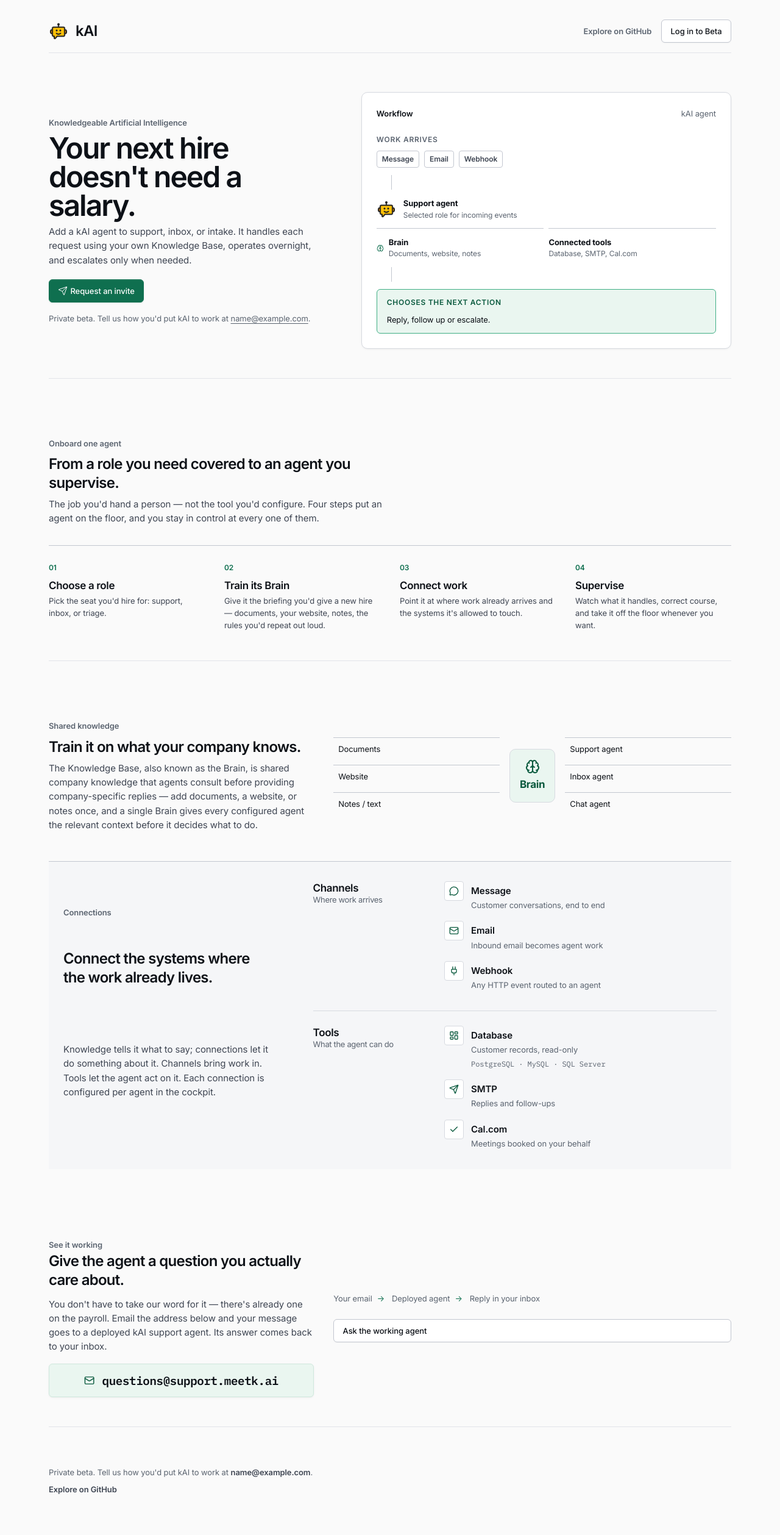
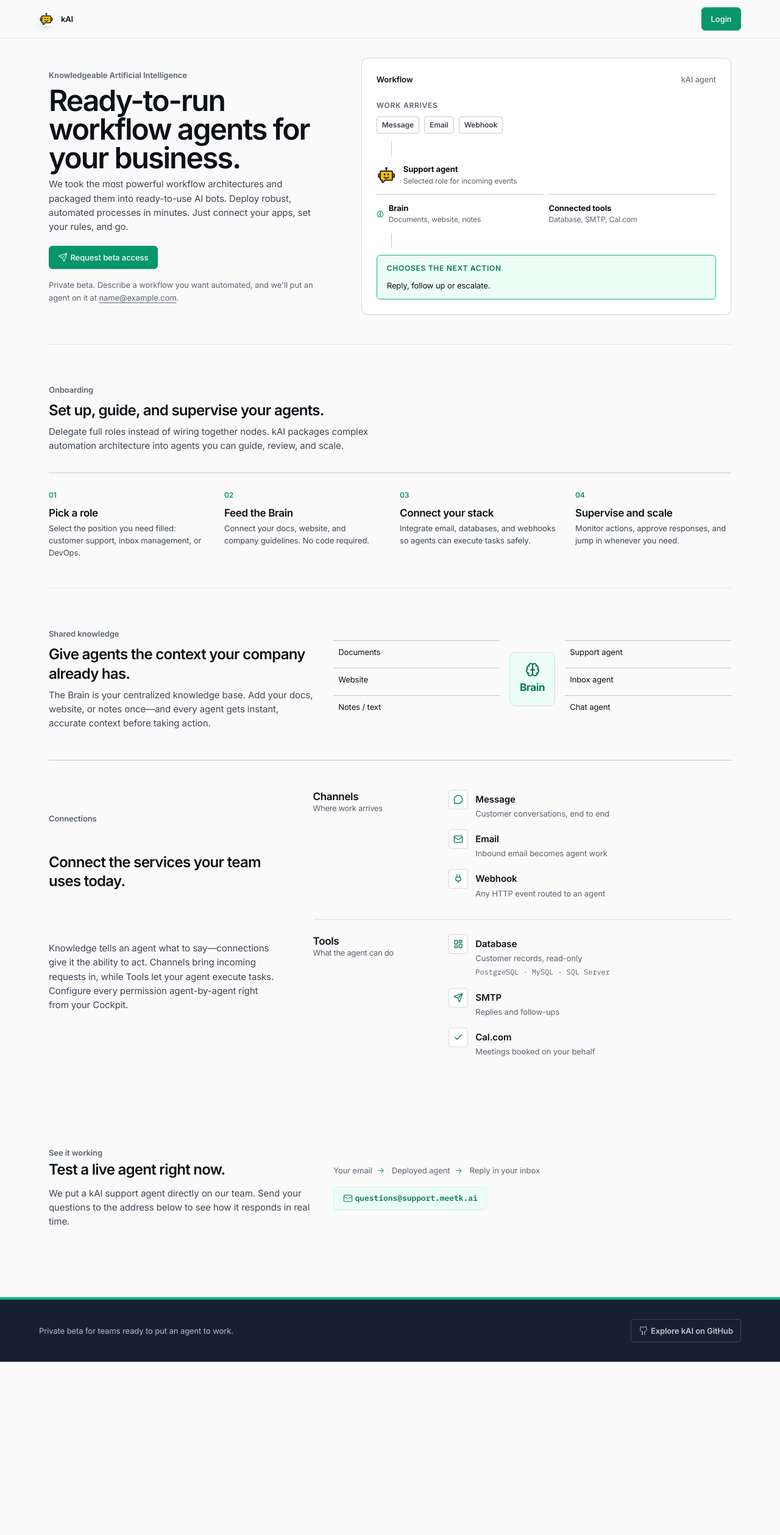
Before and after one commit to malvavisc0/meetkai, a Python web app: template src/kai/cockpit/templates/index.html in a window 1280 px wide. Shown: the whole page at 61% size. After the commit the page ends 2233 px from the top, so only its background shows below. Run offline with Jinja, Linux system fonts and the light colour scheme; the template is opened without the code that fills it: most values are stand-ins (such as "Sample title", 1, 10 or a date in 2020).

Commit message:
improving the landing page

```diff
--- a/src/kai/cockpit/static/cockpit.css
+++ b/src/kai/cockpit/static/cockpit.css
@@ -60,12 +60,12 @@
     --color-panel-text: #e7e9ec;
     --color-panel-border: #1c2029;
 
-    /* Accent — green, reserved for "active/positive" signal only */
-    --color-accent-50: #eaf6f0;
-    --color-accent-100: #cfe8dd;
-    --color-accent-500: #3fae84;
-    --color-accent-600: #0f6f4f;
-    --color-accent-700: #0a5a3e;
+    /* Accent — vibrant emerald provides a clear action and live-state signal. */
+    --color-accent-50: #ecfdf5;
+    --color-accent-100: #d1fae5;
+    --color-accent-500: #10b981;
+    --color-accent-600: #059669;
+    --color-accent-700: #047857;
     --color-tertiary: var(--color-accent-600);
     --color-action: var(--color-accent-600);
     --color-action-text: #ffffff;
@@ -99,7 +99,6 @@
     --text-xl: 1.5rem;     /* 24px — page titles */
     --text-2xl: clamp(1.75rem, 3vw, 2.25rem); /* hero/display */
     --text-landing-display: clamp(2.75rem, 3.75vw, 4rem); /* landing promise */
-    --text-landing-email: clamp(1.125rem, 1.5vw, 1.375rem); /* landing proof address */
 
     /* Spacing */
     --space-3xs: 2px;
@@ -1554,14 +1557,22 @@
     gap: var(--space-3xl);
   }
 
+  /* --- Full-width landing navigation (seamless) --- */
   .landing-nav {
+    padding: var(--space-sm) var(--space-xl);
+    background: var(--color-page);
+    border-bottom: 1px solid var(--color-divider);
+    color: var(--color-ink);
+  }
+
+  .landing-nav__inner {
     display: flex;
     flex-wrap: wrap;
     gap: var(--space-sm);
     justify-content: space-between;
     align-items: center;
-    padding-bottom: var(--space-md);
-    border-bottom: 1px solid var(--color-divider);
+    width: min(100%, calc(var(--space-3xl) * 18));
+    margin: auto;
   }
 
   .landing-brand {
@@ -1570,15 +1581,16 @@
     gap: var(--space-sm);
     color: var(--color-ink);
     font-weight: 600;
-    font-size: var(--text-xl);
-    letter-spacing: -0.03em;
+    font-size: var(--text-sm);
+    letter-spacing: -0.01em;
     text-decoration: none;
   }
 
   .landing-brand__mark {
-    width: var(--space-xl);
-    height: var(--space-xl);
+    width: var(--space-lg);
+    height: var(--space-lg);
     border-radius: var(--radius-sm);
+    box-shadow: 0 4px 12px -6px color-mix(in srgb, var(--color-accent-600) 70%, transparent);
   }
 
   .landing-hero__grid {
@@ -1644,14 +1656,14 @@
   }
 
   .landing-nav__github {
-    color: var(--color-muted);
+    color: color-mix(in srgb, var(--color-panel-text) 76%, transparent);
     font-size: var(--text-sm);
     font-weight: 600;
     text-decoration: none;
   }
 
   .landing-nav__github:hover {
-    color: var(--color-ink);
+    color: var(--color-panel-text);
   }
 
   .landing-workflow {
@@ -1810,7 +1822,7 @@
   .landing-section {
     display: grid;
     gap: var(--space-xl);
-    padding-top: calc(var(--space-3xl) + var(--space-xl));
+    padding-top: var(--space-3xl);
     border-top: 1px solid var(--color-divider);
   }
 
@@ -1919,19 +1931,18 @@
   .landing-connections {
     grid-template-columns: minmax(0, 0.7fr) minmax(0, 1.3fr);
     gap: var(--space-3xl);
-    padding: var(--space-xl) 0;
+    padding: var(--space-2xl) 0;
     border-top: 1px solid var(--color-border-strong);
-    background: var(--color-surface-alt);
   }
 
   .landing-connections .landing-section__intro {
-    padding-left: var(--space-lg);
+    padding-left: 0;
   }
 
   .landing-connections__content {
     display: grid;
     gap: var(--space-xl);
-    padding-right: var(--space-lg);
+    padding-right: 0;
   }
 
   .landing-connections__group {
@@ -2025,7 +2036,7 @@
     grid-template-columns: minmax(0, 0.8fr) minmax(280px, 1.2fr);
     align-items: center;
     border-top: 0;
-    padding-top: var(--space-3xl);
+    padding-block: var(--space-2xl);
   }
 
   .landing-proof__copy {
@@ -2034,61 +2045,24 @@
     color: var(--color-ink-secondary);
   }
 
-  .landing-proof__email {
-    display: flex;
-    align-items: center;
-    justify-content: center;
-    gap: var(--space-sm);
-    max-width: 100%;
-    margin: var(--space-md) auto 0;
-    padding: var(--space-sm) var(--space-md);
-    border: 1px solid var(--color-accent-100);
-    border-radius: var(--radius-md);
+  .landing-proof__action {
+    display: grid;
+    justify-items: start;
+    gap: var(--space-md);
+  }
+
+  .landing-proof__cta {
+    border-color: var(--color-accent-100);
     background: var(--color-accent-50);
-    box-shadow: var(--shadow-sm);
-    color: var(--color-ink);
+    color: var(--color-accent-700);
     font-family: var(--font-mono);
-    font-size: var(--text-landing-email);
-    font-weight: 600;
-    letter-spacing: -0.02em;
-    text-decoration: none;
-    white-space: nowrap;
-    min-width: 0;
-  }
-
-  .landing-proof__email:hover {
+    font-weight: 600;
+  }
+
+  .landing-proof__cta:hover {
     border-color: var(--color-accent-500);
-    background: color-mix(in srgb, var(--color-accent-50) 60%, var(--color-surface));
-  }
-
-  .landing-proof__email:focus-visible {
-    outline: none;
-    border-color: var(--color-accent-600);
-    box-shadow: var(--shadow-focus-accent);
-  }
-
-  .landing-proof__email-icon {
-    display: inline-flex;
-    align-items: center;
-    justify-content: center;
-    flex-shrink: 0;
+    background: var(--color-surface);
     color: var(--color-accent-700);
-  }
-
-  .landing-proof__email-icon svg {
-    width: 0.9em;
-    height: 0.9em;
-  }
-
-  .landing-proof__email-text {
-    overflow: hidden;
-    text-overflow: ellipsis;
-    min-width: 0;
-  }
-
-  .landing-proof__action {
-    display: grid;
-    gap: var(--space-lg);
   }
 
   .landing-proof__path {
@@ -2106,13 +2080,23 @@
     color: var(--color-accent-600);
   }
 
+  /* --- Full-width landing footer (dark) --- */
   .landing-footer {
-    display: grid;
-    gap: var(--space-xs);
-    padding-top: var(--space-3xl);
-    border-top: 1px solid var(--color-divider);
-    color: var(--color-muted);
-    font-size: var(--text-sm);
+    padding: var(--space-xl);
+    border-top: var(--space-2xs) solid var(--color-accent-500);
+    background: #172033;
+    color: color-mix(in srgb, var(--color-panel-text) 76%, transparent);
+    font-size: var(--text-sm);
+  }
+
+  .landing-footer__inner {
+    display: flex;
+    flex-wrap: wrap;
+    align-items: center;
+    justify-content: space-between;
+    gap: var(--space-md);
+    width: min(100%, calc(var(--space-3xl) * 18));
+    margin: auto;
   }
 
   .landing-footer p {
@@ -2120,18 +2104,27 @@
   }
 
   .landing-footer a {
-    color: var(--color-ink-secondary);
+    color: color-mix(in srgb, var(--color-panel-text) 82%, transparent);
     font-weight: 600;
     text-decoration: none;
   }
 
   .landing-footer a:hover {
-    color: var(--color-ink);
+    color: var(--color-panel-text);
   }
 
   .landing-footer__github {
-    color: var(--color-muted);
-    font-weight: 600;
+    display: inline-flex;
+    align-items: center;
+    gap: var(--space-2xs);
+    justify-content: center;
+    padding: var(--space-xs) var(--space-sm);
+    border-radius: var(--radius-sm);
+    border: 1px solid color-mix(in srgb, var(--color-panel-text) 18%, transparent);
+  }
+
+  .landing-footer__github:hover {
+    border-color: color-mix(in srgb, var(--color-panel-text) 42%, transparent);
   }
 
   @media (max-width: 760px) {
--- a/src/kai/cockpit/templates/index.html
+++ b/src/kai/cockpit/templates/index.html
@@ -1,35 +1,36 @@
 {% extends "base.html" %}
 {% block topbar %}{% endblock %}
 {% block content %}
-<div class="page landing-page">
-  <section class="landing-hero">
 <header class="landing-nav">
+  <div class="landing-nav__inner">
     <a class="landing-brand" href="/" aria-label="kAI home">
       <img class="landing-brand__mark" src="/static/icon-192.png" alt="">
       <span>kAI</span>
     </a>
     <div class="landing-nav__actions">
-        <a class="landing-nav__github" href="https://github.com/malvavisc0/meetkai">Explore on GitHub</a>
       {% if user %}
       <a class="button" href="/console">Manage your agents</a>
       {% else %}
-        <a class="button" href="/login">Log in to Beta</a>
+      <a class="button button--primary" href="/login">Login</a>
       {% endif %}
+    </div>
   </div>
 </header>
 
+<div class="page landing-page">
+  <section class="landing-hero">
     <div class="landing-hero__grid">
       <div class="landing-copy landing-copy--hero">
         <p class="landing-eyebrow">Knowledgeable Artificial Intelligence</p>
-        <h1 class="landing-title">Your next hire doesn't need a salary.</h1>
-        <p class="landing-lede">Add a kAI agent to support, inbox, or intake. It handles each request using your own Knowledge Base, operates overnight, and escalates only when needed.</p>
+<h1 class="landing-title">Ready-to-run workflow agents for your business.</h1>
+<p class="landing-lede">We took the most powerful workflow architectures and packaged them into ready-to-use AI bots. Deploy robust, automated processes in minutes. Just connect your apps, set your rules, and go.</p>
         <div class="landing-actions">
           <a href="mailto:{{ contact_email }}" class="button button--primary">
             <span class="icon">{% include "icons/send.svg" %}</span>
-            Request an invite
+            Request beta access
           </a>
         </div>
-        <p class="landing-invite muted">Private beta. Tell us how you'd put kAI to work at <a href="mailto:{{ contact_email }}">{{ contact_email }}</a>.</p>
+        <p class="landing-invite muted">Private beta. Describe a workflow you want automated, and we'll put an agent on it at <a href="mailto:{{ contact_email }}">{{ contact_email }}</a>.</p>
       </div>
 
       <div class="landing-workflow" role="img" aria-label="Example workflow: work arrives through WhatsApp or Resend Email Inbox, a support agent consults the Brain and connected tools, then chooses an action.">
@@ -75,25 +76,25 @@
 
   <section class="landing-section landing-steps" aria-labelledby="onboard-title">
     <div class="landing-section__intro">
-      <p class="landing-eyebrow">Onboard one agent</p>
-      <h2 id="onboard-title" class="landing-section__title">From a role you need covered to an agent you supervise.</h2>
-      <p class="landing-section__copy">The job you'd hand a person — not the tool you'd configure. Four steps put an agent on the floor, and you stay in control at every one of them.</p>
+<p class="landing-eyebrow">Onboarding</p>
+<h2 id="onboard-title" class="landing-section__title">Set up, guide, and supervise your agents.</h2>
+<p class="landing-section__copy">Delegate full roles instead of wiring together nodes. kAI packages complex automation architecture into agents you can guide, review, and scale.</p>
     </div>
     <ol class="landing-steps__path">
-      <li><span class="landing-step__number">01</span><h3>Choose a role</h3><p>Pick the seat you'd hire for: support, inbox, or triage.</p></li>
-      <li><span class="landing-step__number">02</span><h3>Train its Brain</h3><p>Give it the briefing you'd give a new hire — documents, your website, notes, the rules you'd repeat out loud.</p></li>
-      <li><span class="landing-step__number">03</span><h3>Connect work</h3><p>Point it at where work already arrives and the systems it's allowed to touch.</p></li>
-      <li><span class="landing-step__number">04</span><h3>Supervise</h3><p>Watch what it handles, correct course, and take it off the floor whenever you want.</p></li>
+      <li><span class="landing-step__number">01</span><h3>Pick a role</h3><p>Select the position you need filled: customer support, inbox management, or DevOps.</p></li>
+      <li><span class="landing-step__number">02</span><h3>Feed the Brain</h3><p>Connect your docs, website, and company guidelines. No code required.</p></li>
+      <li><span class="landing-step__number">03</span><h3>Connect your stack</h3><p>Integrate email, databases, and webhooks so agents can execute tasks safely.</p></li>
+      <li><span class="landing-step__number">04</span><h3>Supervise and scale</h3><p>Monitor actions, approve responses, and jump in whenever you need.</p></li>
     </ol>
   </section>
 
   <section class="landing-section landing-brain" aria-labelledby="brain-title">
     <div class="landing-section__intro">
       <p class="landing-eyebrow">Shared knowledge</p>
-      <h2 id="brain-title" class="landing-section__title">Train it on what your company knows.</h2>
-      <p class="landing-section__copy">The Knowledge Base, also known as the Brain, is shared company knowledge that agents consult before providing company-specific replies — add documents, a website, or notes once, and a single Brain gives every configured agent the relevant context before it decides what to do.</p>
+<h2 id="brain-title" class="landing-section__title">Give agents the context your company already has.</h2>
+<p class="landing-section__copy">The Brain is your centralized knowledge base. Add your docs, website, or notes once—and every agent gets instant, accurate context before taking action.</p>
     </div>
-    <div class="landing-brain__diagram" role="img" aria-label="Documents, a website, and notes feed the Brain, which provides shared knowledge to support and inbox agents.">
+    <div class="landing-brain__diagram" role="img" aria-label="Documents, a website, and notes flow into the Brain, which provides shared knowledge to support and inbox agents.">
       <div class="landing-brain__sources"><span>Documents</span><span>Website</span><span>Notes / text</span></div>
       <div class="landing-brain__node"><span class="landing-brain__icon" aria-hidden="true">{% include "icons/brain.svg" %}</span><strong>Brain</strong></div>
       <div class="landing-brain__agents"><span>Support agent</span><span>Inbox agent</span><span>Chat agent</span></div>
@@ -103,8 +104,8 @@
   <section class="landing-section landing-connections" aria-labelledby="connections-title">
     <div class="landing-section__intro">
       <p class="landing-eyebrow">Connections</p>
-      <h2 id="connections-title" class="landing-section__title">Connect the systems where the work already lives.</h2>
-      <p class="landing-section__copy">Knowledge tells it what to say; connections let it do something about it. Channels bring work in. Tools let the agent act on it. Each connection is configured per agent in the cockpit.</p>
+<h2 id="connections-title" class="landing-section__title">Connect the services your team uses today.</h2>
+<p class="landing-section__copy">Knowledge tells an agent what to say—connections give it the ability to act. Channels bring incoming requests in, while Tools let your agent execute tasks. Configure every permission agent-by-agent right from your Cockpit.</p>
     </div>
     <div class="landing-connections__content">
       <div class="landing-connections__group">
@@ -166,22 +167,26 @@
   <section id="see-it-working" class="landing-section landing-proof" aria-labelledby="proof-title">
     <div>
 <p class="landing-eyebrow">See it working</p>
-      <h2 id="proof-title" class="landing-proof__title">Give the agent a question you actually care about.</h2>
-      <p class="landing-proof__copy">You don't have to take our word for it — there's already one on the payroll. Email the address below and your message goes to a deployed kAI support agent. Its answer comes back to your inbox.</p>
-      <a class="landing-proof__email" href="mailto:questions@support.meetk.ai">
-        <span class="landing-proof__email-icon" aria-hidden="true">{% include "icons/mail.svg" %}</span>
-        <span class="landing-proof__email-text">questions@support.meetk.ai</span>
-      </a>
+<h2 id="proof-title" class="landing-proof__title">Test a live agent right now.</h2>
+<p class="landing-proof__copy">We put a kAI support agent directly on our team. Send your questions to the address below to see how it responds in real time.</p>
     </div>
       <div class="landing-proof__action">
         <p class="landing-proof__path"><span>Your email</span><span>Deployed agent</span><span>Reply in your inbox</span></p>
-      <a href="mailto:questions@support.meetk.ai" class="button">Ask the working agent</a>
+        <a href="mailto:questions@support.meetk.ai" class="button landing-proof__cta">
+          <span class="icon" aria-hidden="true">{% include "icons/mail.svg" %}</span>
+          questions@support.meetk.ai
+        </a>
       </div>
   </section>
+</div>
 
 <footer class="landing-footer">
-    <p>Private beta. Tell us how you'd put kAI to work at <a href="mailto:{{ contact_email }}">{{ contact_email }}</a>.</p>
-    <p><a class="landing-footer__github" href="https://github.com/malvavisc0/meetkai">Explore on GitHub</a></p>
+  <div class="landing-footer__inner">
+    <p>Private beta for teams ready to put an agent to work.</p>
+    <a class="landing-footer__github" href="https://github.com/malvavisc0/meetkai">
+      <span class="icon" aria-hidden="true">{% include "icons/github.svg" %}</span>
+      Explore kAI on GitHub
+    </a>
+  </div>
 </footer>
-</div>
 {% endblock %}
```
Also changed, not shown: other parts of src/kai/cockpit/static/cockpit.css (+43 -37 lines), STYLEGUIDE.md (+4 -7 lines), src/kai/cockpit/templates/icons/github.svg (added). Lines whose indentation alone changed are shown as unchanged.
